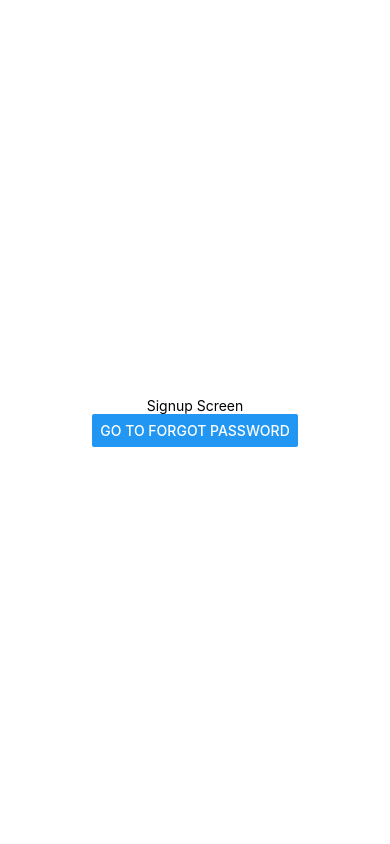
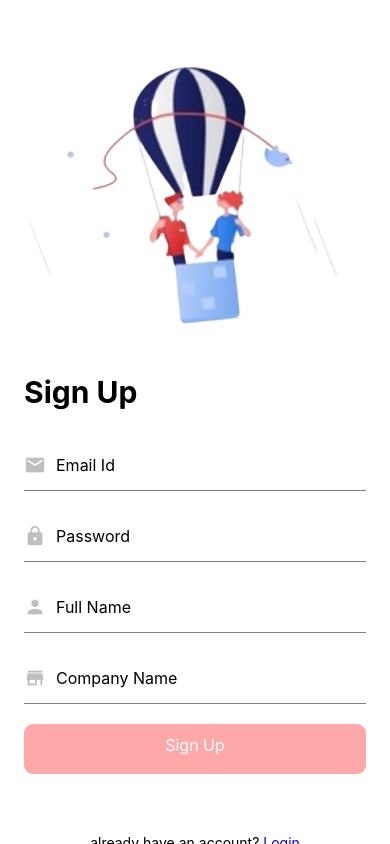
Before and after one commit to indrajit1998/Prime-Vogue-Hy, a React Native app: screen /Signup in a window 390 px wide. Built offline with nearby package versions, Linux system fonts and the light colour scheme.

Commit message:
Made SignUp UI

```diff
--- a/src/screens/Login.tsx
+++ b/src/screens/Login.tsx
@@ -1,11 +1,9 @@
-import { View, Text, Button, StyleSheet, Image, TextInput, Dimensions } from 'react-native'
+import { View, Text, Button, StyleSheet, Image, TextInput, Dimensions, ScrollView } from 'react-native'
 import React, { useState } from 'react'
 import Container from '../components/Container'
 import { CONTAINER_OUTER_SPACING } from '../config/constants'
 import LoginScreenImage from '../../assets/LoginScreenImage.png'
-import Attherate from '../../assets/attherate.png'
-import Lock from '../../assets/lock.png'
-import Icon from  '@expo/vector-icons/MaterialIcons'
+import Icon from '@expo/vector-icons/MaterialIcons'
 export default function Login({ navigation }: any) {
 
     const [email, onChangeEmail] = useState('')
@@ -28,6 +26,9 @@ import Icon from  '@expo/vector-icons/MaterialIcons'
         }
     }
     return (
+        <ScrollView>
+
+
             <Container style={styles.container}>
                 <Image source={LoginScreenImage} resizeMode="cover" style={styles.Loginimmg} />
                 <View style={styles.logincomp}>
@@ -37,13 +38,13 @@ import Icon from  '@expo/vector-icons/MaterialIcons'
                     {error && <Text style={styles.error}>{error}</Text>}
                     {success && <Text style={styles.success}>{success}</Text>}
                     <View style={styles.inputcomp}>
-                    {/* <Image source={Attherate} resizeMode="cover" style={styles.attherate} /> */}
-                    <Icon name="mail" color='gray' size={22} style={styles.attherate}/>
-                    <TextInput placeholder="Email Id" style={styles.input1} value={email}  onChangeText={onChangeEmail}></TextInput>
+
+                        <Icon name="mail" color='gray' size={22} style={styles.attherate} />
+                        <TextInput placeholder="Email Id" style={styles.input1} value={email} onChangeText={onChangeEmail}></TextInput>
                     </View>
 
                     <View style={styles.inputcomp}>
-                <Icon name="lock" color='gray' size={22} style={styles.attherate}/>
+                        <Icon name="lock" color='gray' size={22} style={styles.attherate} />
                         <View>
                             <TextInput secureTextEntry={true} placeholder="Password" style={styles.input2} value={password} onChangeText={onChangePassword}></TextInput>
                             <Text style={styles.forgot} onPress={() => { navigation.navigate("ForgotPassword") }} >forgot?</Text>
@@ -57,6 +58,7 @@ import Icon from  '@expo/vector-icons/MaterialIcons'
                 </View>
 
             </Container>
+        </ScrollView>
     )
 }
 
@@ -91,12 +93,13 @@ const styles = StyleSheet.create({
     },
     inputcomp: {
         flex: 1,
+        width:'100%',
         flexDirection: 'row',
         alignItems: 'center',
         borderBottomWidth: 1,
         borderBottomColor: 'gray',
-        paddingBottom: 20,
-        marginTop: 50
+        paddingBottom: 0,
+        marginTop: 20
     },
     attherate: {
         width: 22,
@@ -117,10 +120,10 @@ const styles = StyleSheet.create({
     input2: {
         height: 50,
         fontSize: 16,
-        width: '100%',
-        marginVertical: 10,
+        width:width-80,
+        marginVertical: 0,
         marginLeft: 10,
-        paddingRight: 90
+        paddingRight: 90,
     },
     logintext: {
         fontSize: 30,
@@ -149,9 +152,9 @@ const styles = StyleSheet.create({
     // forgot
     forgot: {
         position: 'absolute',
-        right: 25,
-        top: 20,
-        fontSize: 16,
+        right: 0,
+        top: 15,
+        fontSize: 14,
         color: 'blue',
     }
 })
--- a/src/screens/Signup.tsx
+++ b/src/screens/Signup.tsx
@@ -1,18 +1,156 @@
-import { View, Text, Button, StyleSheet } from 'react-native'
-import React from 'react'
+import { View, Text, Button, StyleSheet, Dimensions, Image, TextInput, ScrollView,KeyboardAvoidingView } from 'react-native'
+import React, { useState } from 'react'
 import Container from '../components/Container'
+import { CONTAINER_OUTER_SPACING } from '../config/constants'
+import SignUpScreenImage from '../../assets/SignUpScreenImage.png'
+import Icon from  '@expo/vector-icons/MaterialIcons'
+export default function Signup({ navigation }: any) {
+    const [email, onChangeEmail] = useState('')
+    const [password, onChangePassword] = useState('')
+    const [fullname, onChangeFullname] = useState('')
+    const [companyname, onChangeCompanyname] = useState('')
+    const [error, setError] = useState('')
+    const [success, setSuccess] = useState('')
 
-export default function Signup({ navigation }: any) {
+    const handleSubmit = async (e: { preventDefault: () => void }) => {
+        e.preventDefault()
+        setError('')
+        setSuccess('')
+
+        const isValidEmail = /\S+@\S+\.\S+/.test(email);
+        if (!isValidEmail) {
+            setError("Invalid Email")
+        } else if (!password) {
+            setError("Password Required")
+        } else if (!fullname) {
+            setError("FullName Required")
+        }else if (!companyname) {
+            setError("companyname Required")
+        }else {
+            setSuccess("Done")
+        }
+    }
     return (
-        <Container style={styles.container}>
-            <Text>Signup Screen</Text>
-            <Button title='Go to Forgot Password' onPress={() => { navigation.navigate("ForgotPassword") }} />
-        </Container>
+        <ScrollView>
+            <Container style={styles.container}>
+
+                <Image source={SignUpScreenImage} resizeMode="cover" style={styles.Loginimmg} />
+                <View style={styles.logincomp}>
+                    <Text style={styles.logintext}>Sign Up</Text>
+                    {error && <Text style={styles.error}>{error}</Text>}
+                {success && <Text style={styles.success}>{success}</Text>}
+                    <View style={styles.inputcomp}>
+                    <Icon name="mail" color='gray' size={22} style={styles.attherate}/>
+                        <TextInput placeholder="Email Id" style={styles.input1} value={email} onChangeText={onChangeEmail}></TextInput>
+                    </View>
+
+                    <View style={styles.inputcomp}>
+                    <Icon name="lock" color='gray' size={22} style={styles.attherate}/>
+                        <TextInput secureTextEntry={true} placeholder="Password" style={styles.input1} value={password} onChangeText={onChangePassword}></TextInput>
+                    </View>
+
+                    <View style={styles.inputcomp}>
+                    <Icon name="person" color='gray' size={22} style={styles.attherate}/>
+                        <TextInput placeholder="Full Name" style={styles.input1} value={fullname} onChangeText={onChangeFullname}></TextInput>
+                    </View>
+
+                    <View style={styles.inputcomp}>
+                    <Icon name="store" color='gray' size={22} style={styles.attherate}/>
+                        <TextInput placeholder="Company Name" style={styles.input1} value={companyname} onChangeText={onChangeCompanyname}></TextInput>
+                    </View>
+
+                    <View>
+                        <Text style={styles.loginbtn} onPress={handleSubmit}>Sign Up</Text>
+                    </View>
+                    <Text style={styles.forRegister}>already have an account? <Text onPress={() => { navigation.navigate("Login") }} style={styles.forRegisterlink}>Login</Text></Text>
+                </View>
+
+            </Container>
+        </ScrollView>
     )
 }
+
+const { width } = Dimensions.get("window")
+
 const styles = StyleSheet.create({
     container: {
-        justifyContent: "center",
-        alignItems: "center"
+        width,
+        alignItems: "center",
+        justifyContent: "space-between",
+        padding: CONTAINER_OUTER_SPACING,
+    },
+    error: {
+        color: 'red'
+    },
+    success: {
+        color: 'green'
+    },
+    Loginimmg: {
+        width,
+        height: 350,
+        marginBottom: 0
+    },
+    logincomp: {
+        width: '100%',
+        marginBottom: 80
+
+    },
+    inputcomp: {
+        flex: 1,
+        flexDirection: 'row',
+        alignItems: 'center',
+        borderBottomWidth: 1,
+        borderBottomColor: 'gray',
+        paddingBottom: 0,
+        marginTop: 20
+    },
+    attherate: {
+        width: 22,
+        height: 22,
+        opacity: 0.5
+    },
+    lock: {
+        width: 27,
+        height: 27,
+        opacity: 0.5
+    },
+    input1: {
+        height: 50,
+        fontSize: 16,
+        width: '100%',
+        marginLeft: 10
+    },
+
+    logintext: {
+        fontSize: 30,
+        fontWeight: 'bold',
+        marginBottom: 10
+    },
+    loginbtn: {
+        backgroundColor: '#fea9a9',
+        color: 'white',
+        width: '100%',
+        height: 50,
+        textAlign: 'center',
+        alignSelf: 'center',
+        borderRadius: 9,
+        paddingTop: 11,
+        marginTop: 20,
+        fontSize: 16
+    },
+    forRegister: {
+        marginTop: 60,
+        alignSelf: 'center'
+    },
+    forRegisterlink: {
+        color: 'blue'
+    },
+    // forgot
+    forgot: {
+        position: 'absolute',
+        right: 25,
+        top: 20,
+        fontSize: 16,
+        color: 'blue',
     }
 })
```
Also changed, not shown: assets/SignUpScreenImage.png (added). Lines whose indentation alone changed are shown as unchanged.
